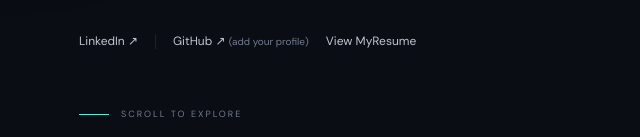
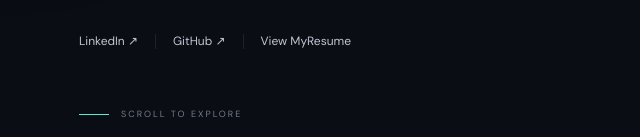
Before and after one commit to janagamhemanth/Janagam-website, a plain HTML site: page index.html in a window 1280 px wide. Shown: the part 663-800 px from the top of the page, 1-641 px from the left. Drawn offline with Linux system fonts and the light colour scheme.

Commit message:
added github link

```diff
--- a/index.html
+++ b/index.html
@@ -45,7 +45,8 @@
         <div class="social-row">
           <a href="https://www.linkedin.com/in/janagam-hemanth-03715334b/" target="_blank" rel="noreferrer">LinkedIn ↗</a>
           <span class="social-divider"></span>
-          <a href="https://github.com/" target="_blank" rel="noreferrer">GitHub ↗ <small>(add your profile)</small></a>
+          <a href="https://github.com/janagamhemanth" target="_blank" rel="noreferrer">GitHub ↗ <small></small></a>
+          <span class="social-divider"></span>
           <a href="assets/Jangam_Hemanth.pdf"
    target="_blank"
    class="btn btn-primary">
```
